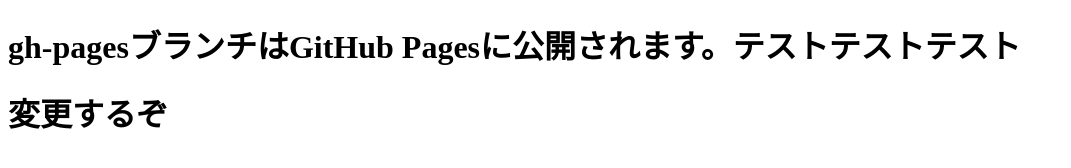
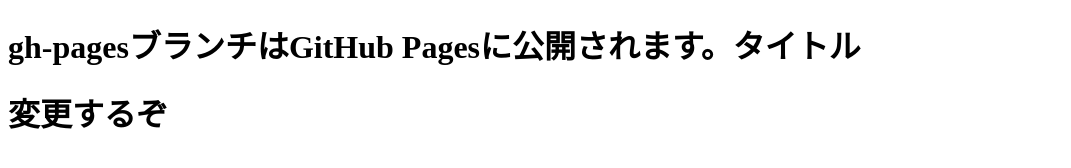
Before and after one commit to iamryoman/git-study, a plain HTML site: page index.html in a window 1280 px wide. Shown: the whole page, without its empty margins (0-1071 px from the left). Drawn offline with Linux system fonts and the light colour scheme.

Commit message:
タイトルを変更しました

```diff
--- a/index.html
+++ b/index.html
@@ -5,7 +5,7 @@
     <title>Gitの勉強</title>
 </head>
 <body>
-    <h1>gh-pagesブランチはGitHub Pagesに公開されます。テストテストテスト</h1>
+    <h1>gh-pagesブランチはGitHub Pagesに公開されます。タイトル</h1>
     <h1>変更するぞ</h1>
 </body>
 </html>
```
